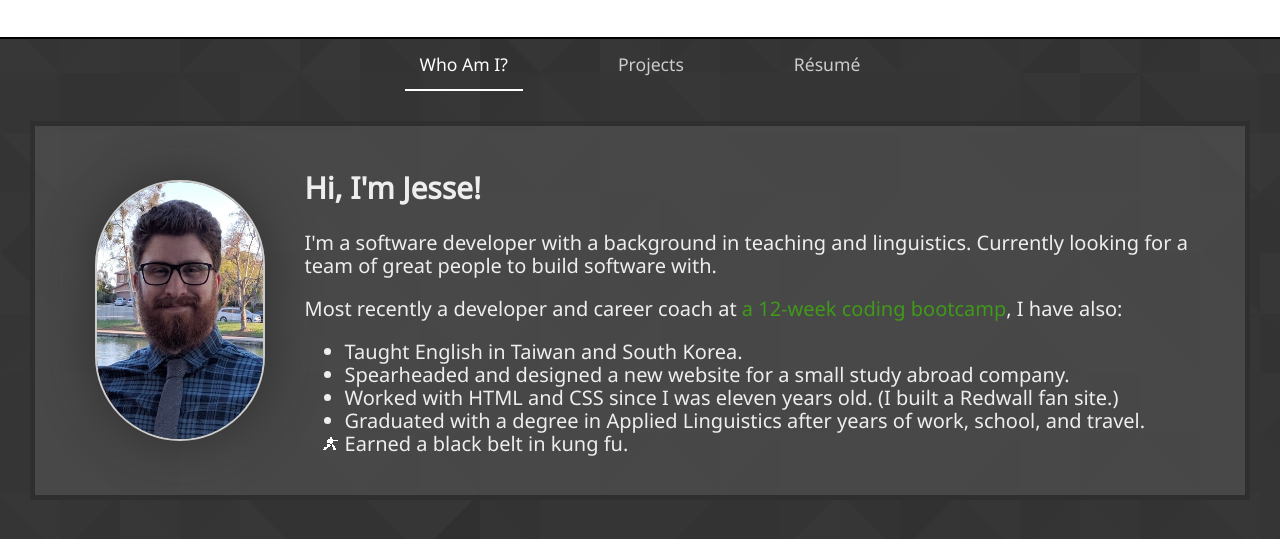
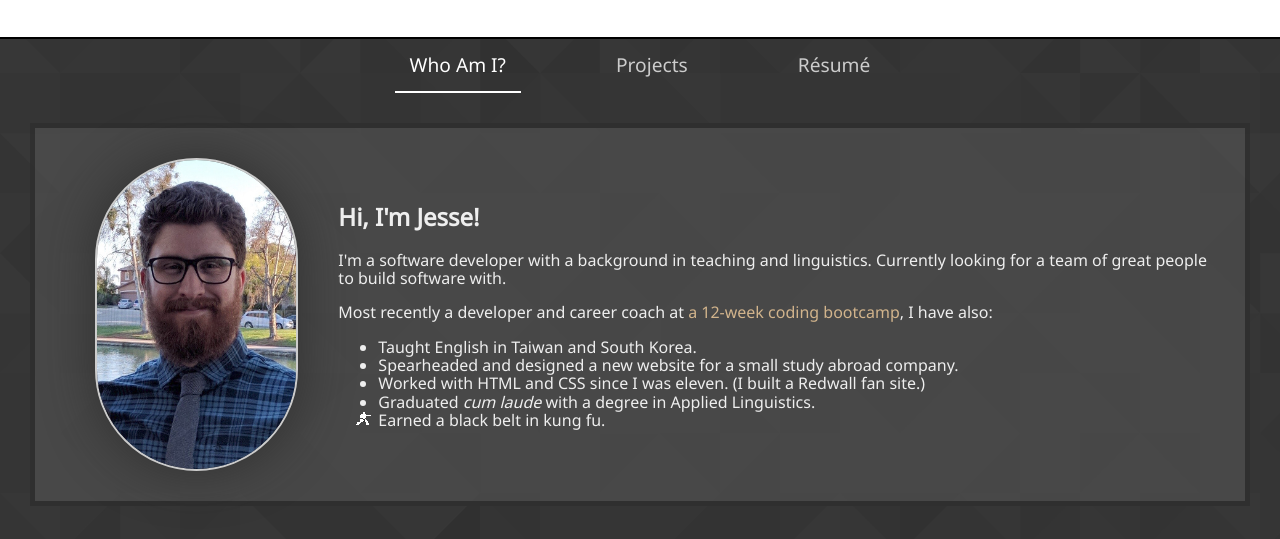
Before and after one commit to jesselatimer/jesselatimer.github.io, a plain HTML site: page index.html in a window 1280 px wide. Shown: the part 107-646 px from the top of the page. Drawn offline with Linux system fonts and the light colour scheme.

Commit message:
formatting + content changes

```diff
--- a/css/stylesheet.scss
+++ b/css/stylesheet.scss
@@ -10,8 +10,10 @@
 $background: url("../images/footer-lodyas.png") rgb(40,40,40);
 $header-background: white;
 $title-size: 6vh;
+$font-size: 16px;
 $body-font: 'Noto Sans', sans-serif;
 $header-font: 'Raleway', sans-serif;
+$link-color: tan;
 
 /* Breakpoints */
 
@@ -19,6 +21,7 @@ $header-font: 'Raleway', sans-serif;
 body {
   background: $background;
   @include fadeIn(2s);
+  font-size: $font-size;
 
   .group:after { @include clearfix; }
 
@@ -104,7 +107,7 @@ body {
           margin: 0 40px;
           padding: 15px;
           transition: color .5s;
-          font-size: 1.1em;
+          font-size: 1.2em;
           width: 100%;
 
           @media (min-width: 600px) {
@@ -135,11 +138,9 @@ body {
       padding: 20px;
       color: #eee;
       font-family: $body-font;
-      // font-size: 16px;
-      font-size: 2.5vmin;
 
       a {
-        color: rgb(64,154,25);
+        color: $link-color;
         text-decoration: none;
 
         &:hover { text-decoration: underline; }
--- a/index.html
+++ b/index.html
@@ -55,8 +55,8 @@
           <ul>
             <li>Taught English in Taiwan and South Korea.</li>
             <li>Spearheaded and designed a new website for a small study abroad company.</li>
-            <li>Worked with HTML and CSS since I was eleven years old. (I built a Redwall fan site.)</li>
-            <li>Graduated with a degree in Applied Linguistics after years of work, school, and travel.</li>
+            <li>Worked with HTML and CSS since I was eleven. (I built a Redwall fan site.)</li>
+            <li>Graduated <em>cum laude</em> with a degree in Applied Linguistics.</li>
             <li class="punch">Earned a black belt in kung fu.</li>
           </ul>
         </section>
```
Also changed, not shown: css/stylesheet.css, 1 other file.
